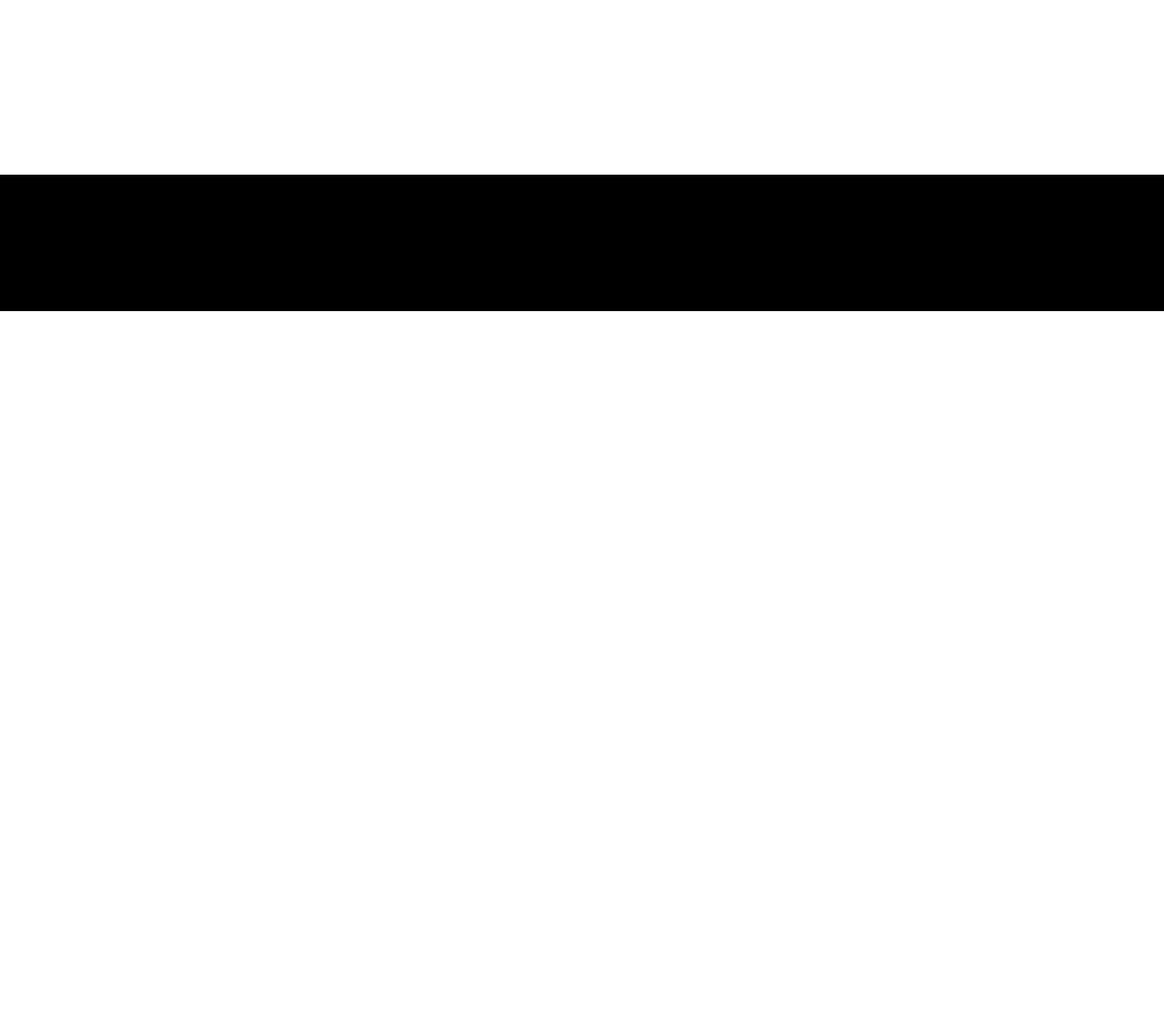
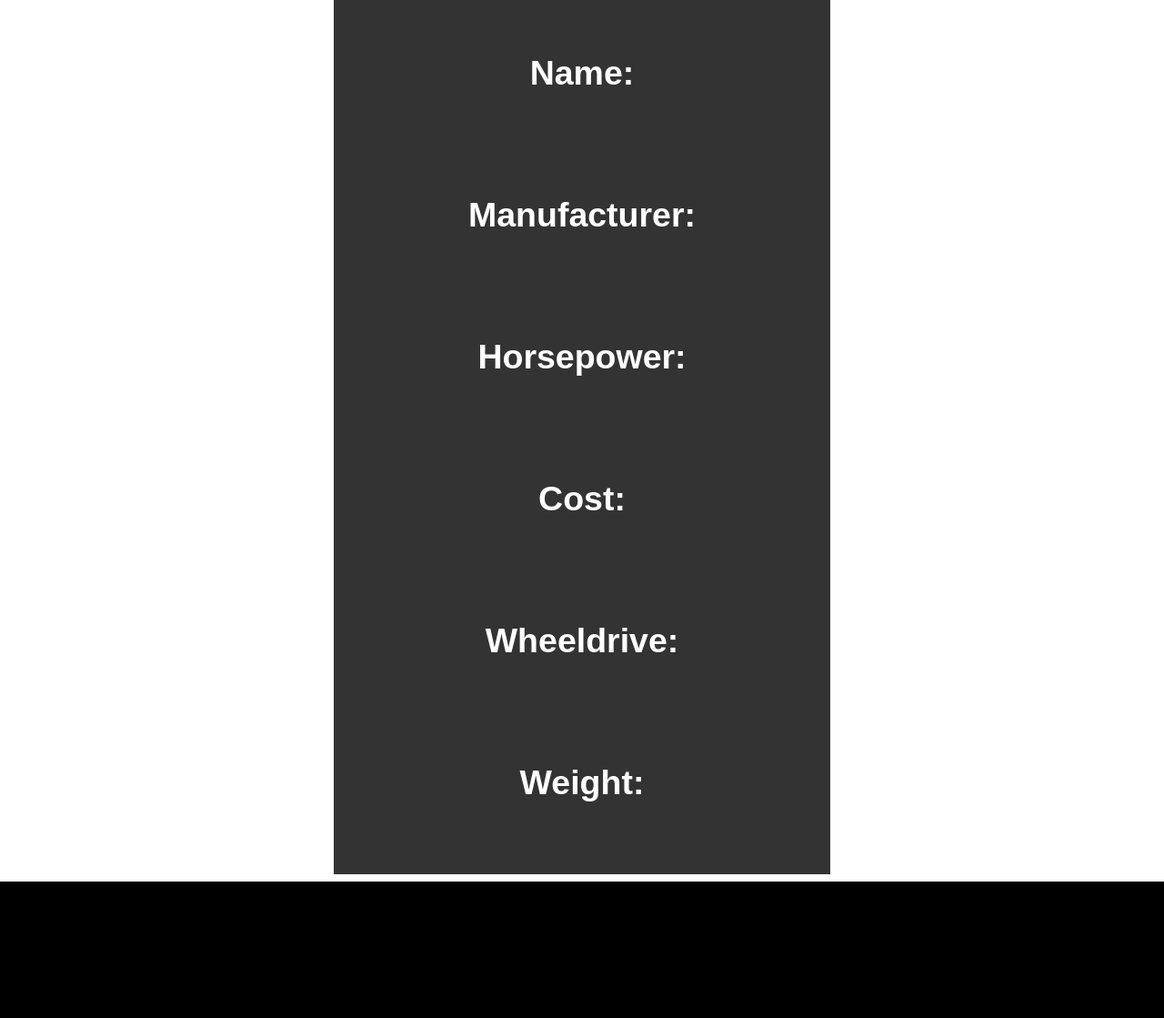
Before and after one commit to Reih02/FH4_Cars, a Flask app: template templates/show_cars.html in a window 1280 px wide. Shown: the part 808-1927 px from the top of the page at 91% size. Before the commit the page ends 1150 px from the top, so only its background shows below. Run offline with Flask 2, Linux system fonts and the light colour scheme; the template is opened without the code that fills it, so the values that code supplies are empty; parts of the project's set-up code (start-up, migrations or seed data) failed here and were passed over.

Commit message:
got picture and details to show on show_cars page, and fixed bug with bottom border overlapping content

```diff
--- a/models.py
+++ b/models.py
@@ -12,3 +12,9 @@ class Car(db.Model):
     weight = db.Column(db.Text, nullable=False)
     image = db.Column(db.Text)
     manufacturerid = db.Column(db.Text, db.ForeignKey('Manufacturer.id'))
+
+class Manufacturer(db.Model):
+    __tablename__ = 'Manufacturer'
+
+    id = db.Column(db.Integer, primary_key=True, nullable=False, unique=True)
+    name = db.Column(db.Text(50), nullable=False)
--- a/routes.py
+++ b/routes.py
@@ -22,9 +22,9 @@ def cars():
                            cars=cars)
 
 
-@app.route('/cars/<int:id>')
-def car(id):
-    car = models.Car.query.filter_by(id=id).first()
+@app.route('/car/<int:test>')
+def car(test):
+    car = models.Car.query.filter(models.Car.id.in_([test])).first()
     title = car.name
     return render_template('show_cars.html', page_title=title,
                            car=car)
--- a/static/css/style.css
+++ b/static/css/style.css
@@ -1,16 +1,8 @@
 html {
-  height: 125%;
-  bottom: 0;
   background-color: #FFFFFF;
   border-bottom-style: solid;
   border-bottom-color: black;
   border-bottom-width: 150px;
-
-}
-
-footer {
-	position: absolute;
-	bottom: 0
 }
 
 h1 {
@@ -100,6 +92,14 @@ h3 {
   height: 96.8%;
 }
 
+#carshow {
+  width: 100%;
+  height: 100%;
+}
+
+#showcarstext {
+  font-size: 25px;
+}
 
 /*#bottomborder {
   width: 100%;
--- a/templates/show_cars.html
+++ b/templates/show_cars.html
@@ -6,15 +6,21 @@
 </title>
 <div id = 'smallbox'>
   <h2>
-    You can view more information on the car you selected below
+    You can view more information on the '{{ car.name }}' below
   </h2>
 </div>
 
 <div id = 'smallbox1'>
-  {% for car in car %}
     <!--adds each image onto page by using its value in the database-->
-    <p><a href="/car/{{ car.id }}">{{ car.name }} </p>
-  {% endfor %}
+    <img id = "carshow" src={{ car.image }} alt="{{ car.name }} Picture">
+    <div id = "showcarstext">
+      <h2>Name: </h2>{{ car.name }} <br>
+      <h2>Manufacturer:</h2>  <br>
+      <h2>Horsepower:</h2> {{ car.horsepower }} <br>
+      <h2>Cost: </h2>{{ car.cost }} <br>
+      <h2>Wheeldrive:</h2> {{ car.wheeldrive }} <br>
+      <h2>Weight:</h2> {{car.weight}} <br>
+    </div>
 </div>
 
 {%endblock%}
```
